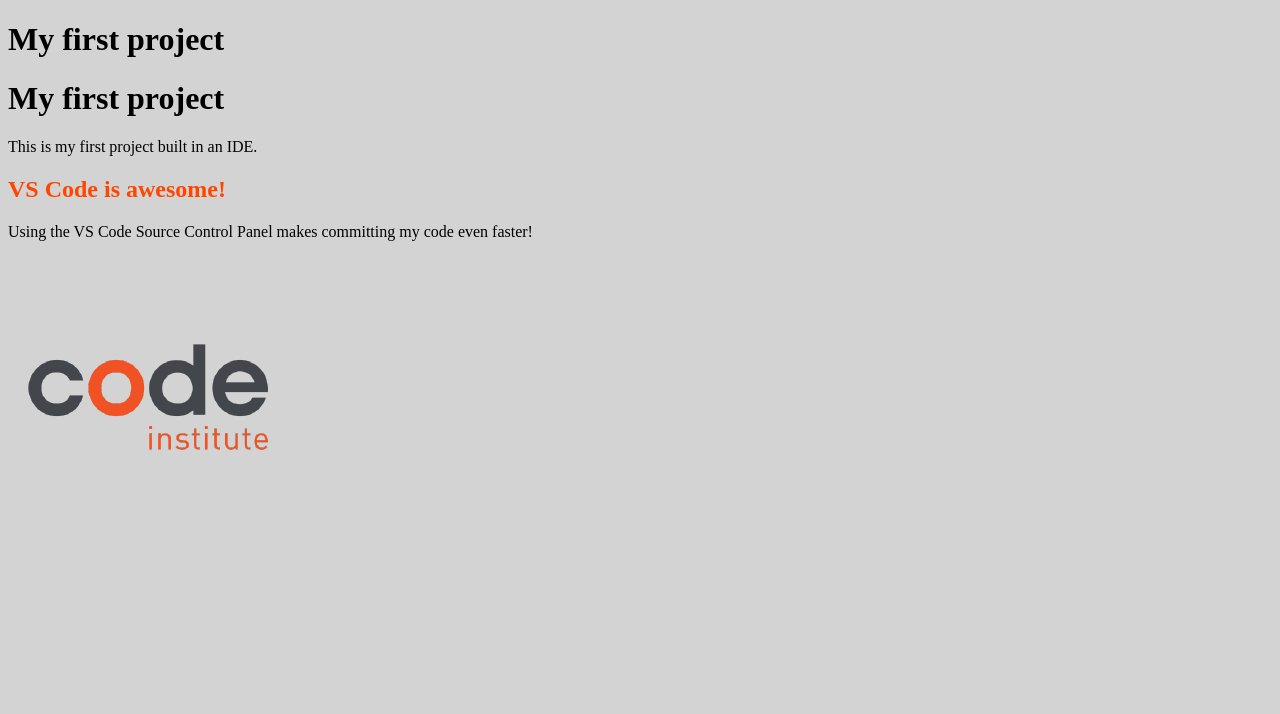
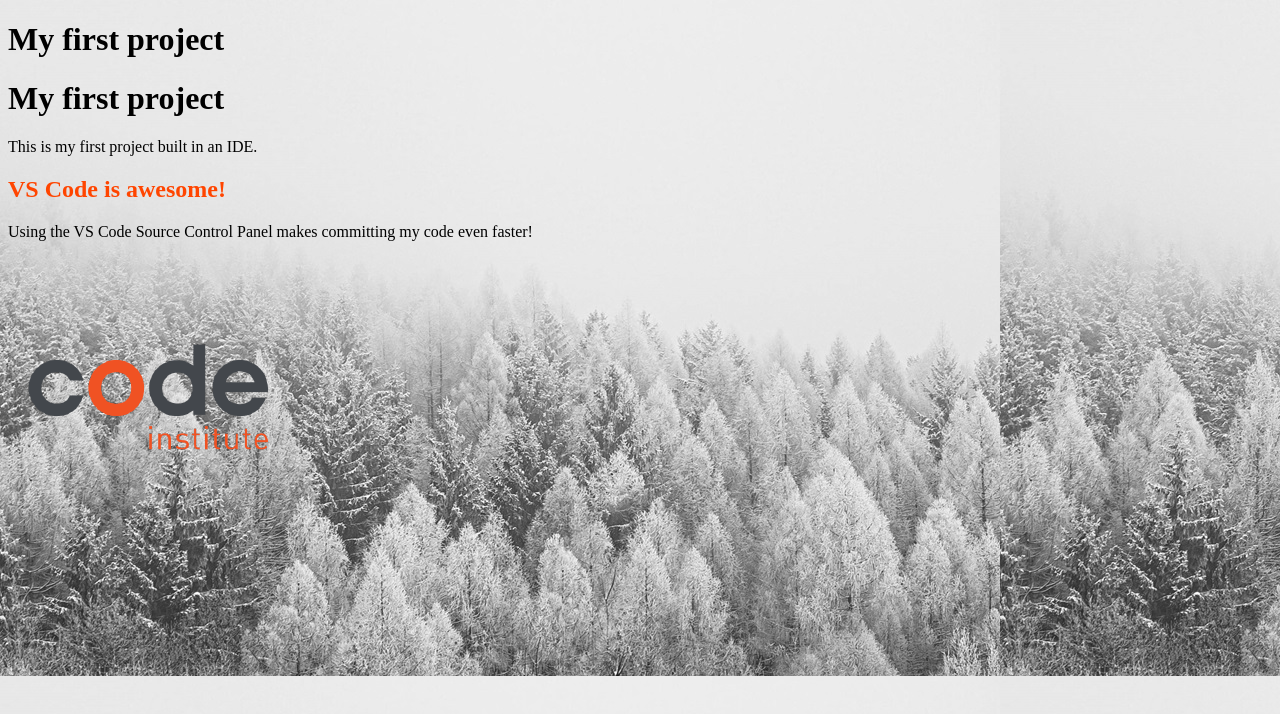
Before and after one commit to Forest-Elogosa/my-first-project, a plain HTML site: page index.html in a window 1280 px wide. Drawn offline with Linux system fonts and the light colour scheme; the site is published under a folder, as on GitHub Pages, so addresses that start at the root find nothing.

```diff
--- a/assests/css/styles.css
+++ b/assests/css/styles.css
@@ -1,7 +1,7 @@
 
 body {
 background-color: lightgray;
-background-image: url("/assests/images/01-02-02_background-img.jpg")
+background-image: url("../images/01-02-02_background-img.jpg")
 }
 
 h2 {
```
